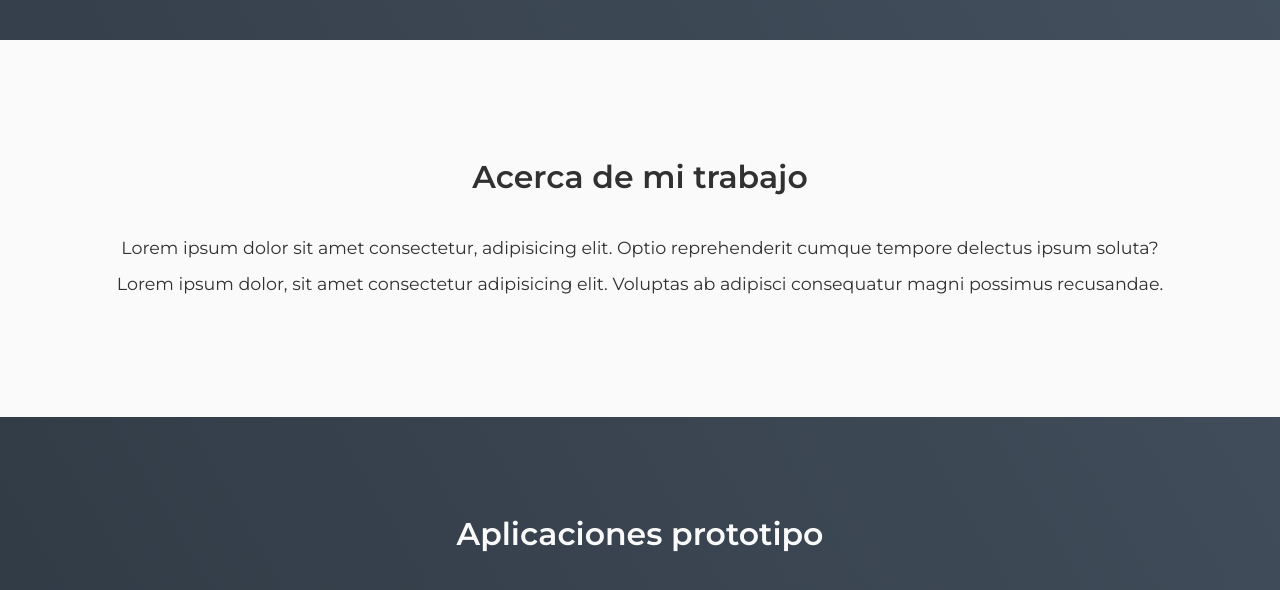
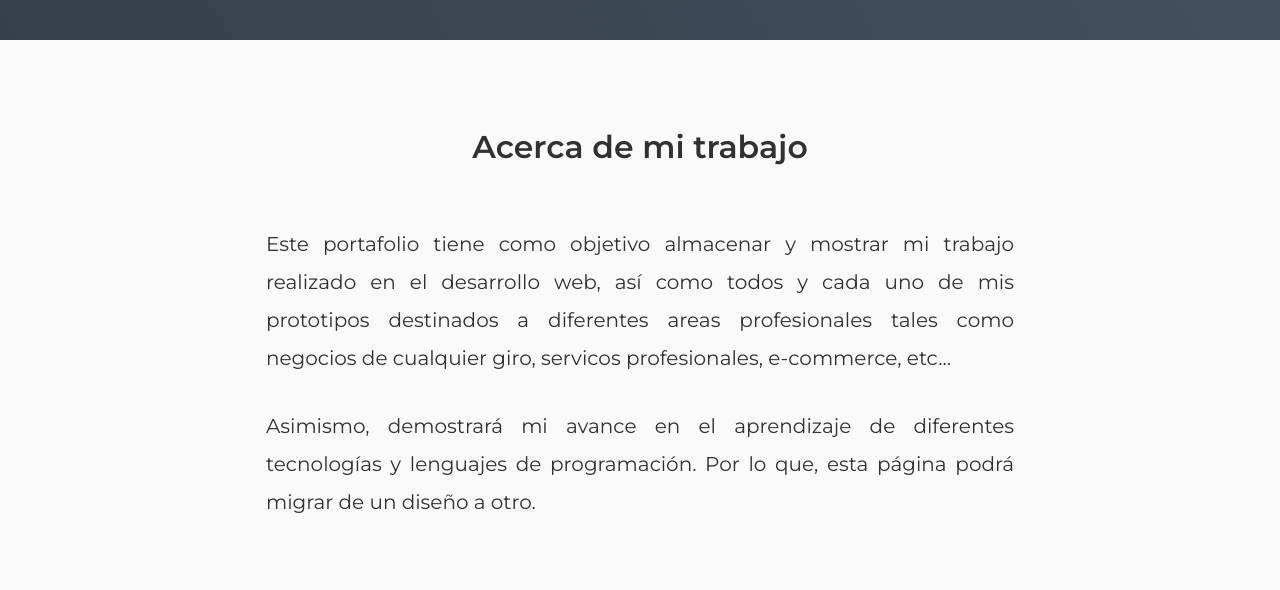
Before and after one commit to djonguitud/webdev-portfolio, a plain HTML site: page index.html in a window 1280 px wide. Shown: the part 840-1430 px from the top of the page. Drawn offline with Linux system fonts and the light colour scheme; a web font is replaced by a local one.

Commit message:
adding README file and made small changes to html and css3 code

```diff
--- a/assets/styles/style.css
+++ b/assets/styles/style.css
@@ -243,14 +243,17 @@ h1 {
 	align-items: center;
 	flex-direction: column;
 	letter-spacing: normal;
-	padding: 4rem;
+	max-width: 60%;
+	min-width: 20rem;
+	padding: 1rem;
+	word-spacing: normal;
 }
 
 .about__items p {
-	font-size: clamp(1.61rem, calc(12px + 0.84vw), 1.75rem);
-	line-height: 1.5;
-	margin-top: 1rem;
-	text-align: left;
+	font-size: clamp(1.61rem, calc(12px + 0.84vw), 2rem);
+	line-height: 1.9;
+	margin-top: 3rem;
+	text-align: justify;
 }
 
 /*=====  End of Section   ======*/
--- a/index.html
+++ b/index.html
@@ -2,9 +2,7 @@
 <html lang="es">
 	<head>
 		<meta charset="utf-8" />
-		<meta http-equiv="X-UA-Compatible" content="IE=edge" />
-		<title>Portfolio</title>
-		<meta name="description" content="" />
+		<title>Webdev | Portfolio</title>
 		<meta name="viewport" content="width=device-width, initial-scale=1" />
 		<link rel="preconnect" href="https://fonts.googleapis.com" />
 		<link rel="preconnect" href="https://fonts.gstatic.com" crossorigin />
@@ -48,7 +46,11 @@
 						</h1>
 						<p class="sloganMty">ESTABLECIDO EN MONTERREY</p>
 						<div class="icons" role="contenedor de iconos de redes de sociales de contácto">
-							<a href="https://www.linkedin.com/in/diegojongal/" target="_blank" class="fa fa-linkedin" role="icono de linkedin"></a>
+							<a
+								href="https://www.linkedin.com/in/diegojongal/"
+								target="_blank"
+								class="fa fa-linkedin"
+								role="icono de linkedin"></a>
 							<a href="https://github.com/djonguitud" target="_blank" class="fa fa-github" role="icono de github"></a>
 							<a
 								href="https://www.youtube.com/channel/UC3k68XAfxXoANvRZOQA-4Zw/featured"
@@ -63,12 +65,13 @@
 					<article class="about__items">
 						<h2 class="subTitles">Acerca de mi trabajo</h2>
 						<p>
-							Lorem ipsum dolor sit amet consectetur, adipisicing elit. Optio reprehenderit cumque tempore delectus ipsum
-							soluta?
+							Este portafolio tiene como objetivo almacenar y mostrar mi trabajo realizado en el desarrollo web, así como todos
+							y cada uno de mis prototipos destinados a diferentes areas profesionales tales como negocios de cualquier giro,
+							servicos profesionales, e-commerce, etc...
 						</p>
 						<p>
-							Lorem ipsum dolor, sit amet consectetur adipisicing elit. Voluptas ab adipisci consequatur magni possimus
-							recusandae.
+							Asimismo, demostrará mi avance en el aprendizaje de diferentes tecnologías y lenguajes de programación. Por lo
+							que, esta página podrá migrar de un diseño a otro.
 						</p>
 					</article>
 				</section>
@@ -92,9 +95,17 @@
 			<!--** FOOTER SECTION -->
 			<footer id="contacto">
 				<address class="icons">
-					<a href="https://www.linkedin.com/in/diegojongal/" target="_blank" class="fa fa-linkedin" role="icono de linkedin"></a>
+					<a
+						href="https://www.linkedin.com/in/diegojongal/"
+						target="_blank"
+						class="fa fa-linkedin"
+						role="icono de linkedin"></a>
 					<a href="https://github.com/djonguitud" target="_blank" class="fa fa-github" role="icono de github"></a>
-					<a href="https://www.youtube.com/channel/UC3k68XAfxXoANvRZOQA-4Zw/featured" target="_blank" class="fa fa-youtube" role="icono de youtube"></a>
+					<a
+						href="https://www.youtube.com/channel/UC3k68XAfxXoANvRZOQA-4Zw/featured"
+						target="_blank"
+						class="fa fa-youtube"
+						role="icono de youtube"></a>
 				</address>
 				<p class="footer__items">Webdev Portfolio, by Diego Jonguitud G.</p>
 				<p class="footer__items">All Rights Reserved, 2022.</p>
```
Also changed, not shown: 2 other files.
